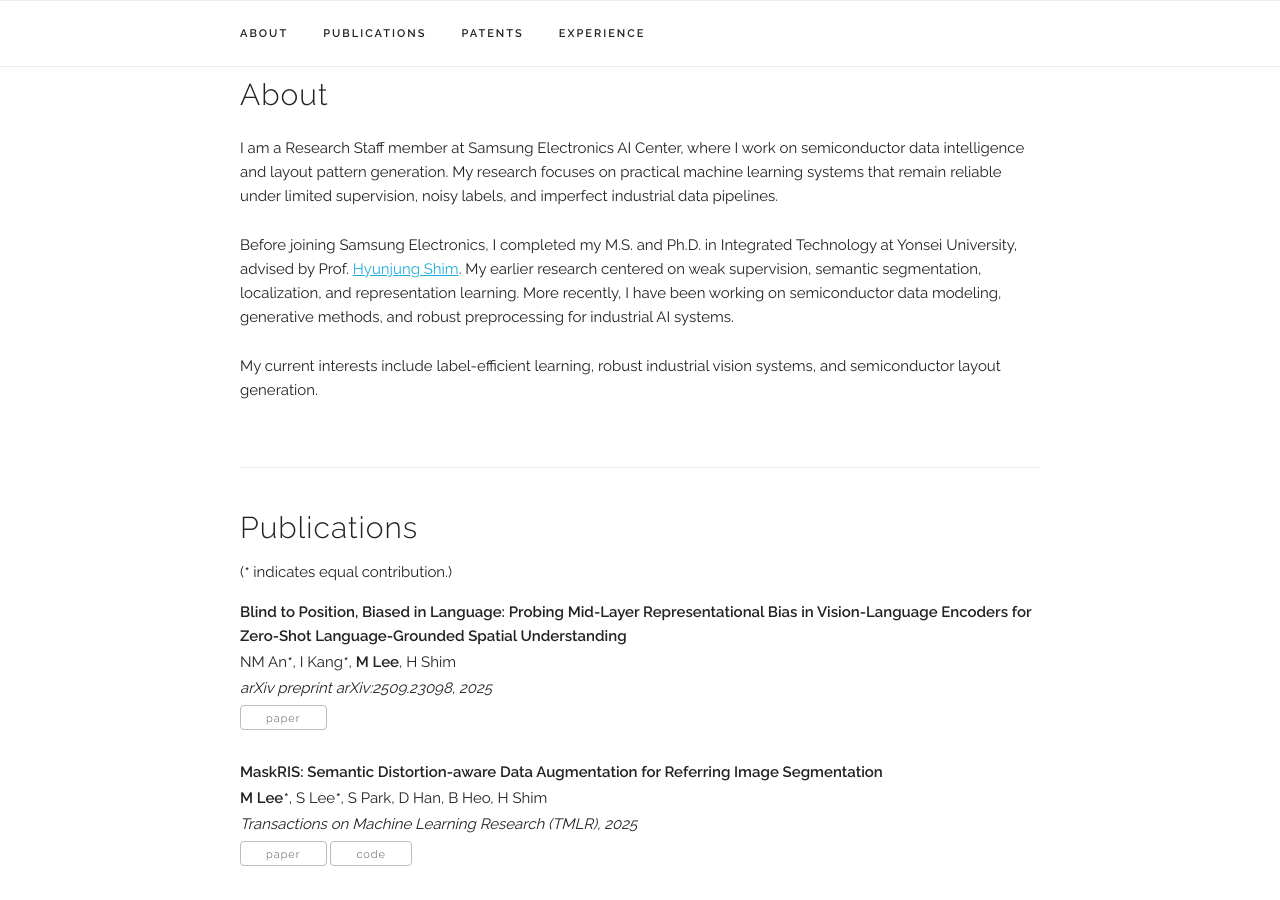
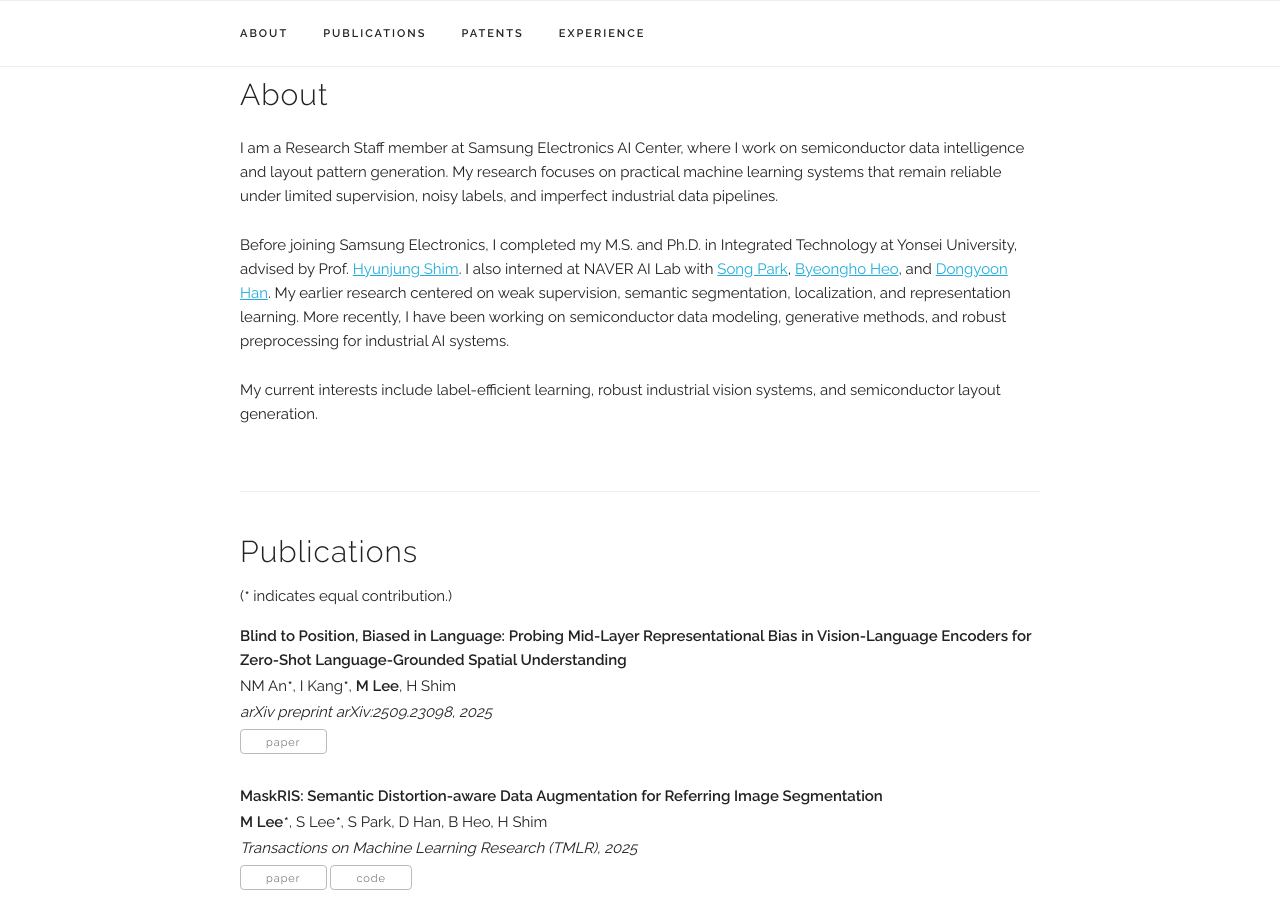
Before and after one commit to gaviotas/gaviotas.github.io, a Jekyll site: the page built from index.html, in a window 1280 px wide and 900 px high, scrolled down 429 px. Built offline with Jekyll 4.4.1, drawn with Linux system fonts in a browser that asks for light colours; some web fonts are replaced.

Commit message:
Update about section with NAVER AI Lab collaborators

```diff
--- a/index.html
+++ b/index.html
@@ -10,7 +10,7 @@
   </p>
 
   <p>
-    Before joining Samsung Electronics, I completed my M.S. and Ph.D. in Integrated Technology at Yonsei University, advised by Prof. <a href="https://kaist-cvml.github.io/index.html" target="_blank">Hyunjung Shim</a>. My earlier research centered on weak supervision, semantic segmentation, localization, and representation learning. More recently, I have been working on semiconductor data modeling, generative methods, and robust preprocessing for industrial AI systems.
+    Before joining Samsung Electronics, I completed my M.S. and Ph.D. in Integrated Technology at Yonsei University, advised by Prof. <a href="https://kaist-cvml.github.io/index.html" target="_blank">Hyunjung Shim</a>. I also interned at NAVER AI Lab with <a href="https://8uos.github.io/" target="_blank">Song Park</a>, <a href="https://sites.google.com/view/byeongho-heo/home" target="_blank">Byeongho Heo</a>, and <a href="https://sites.google.com/site/dyhan0920/" target="_blank">Dongyoon Han</a>. My earlier research centered on weak supervision, semantic segmentation, localization, and representation learning. More recently, I have been working on semiconductor data modeling, generative methods, and robust preprocessing for industrial AI systems.
   </p>
 
   <p>
```
